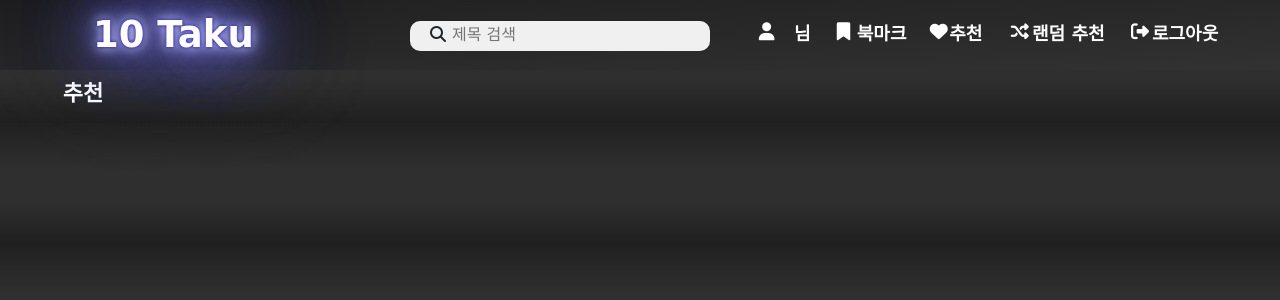
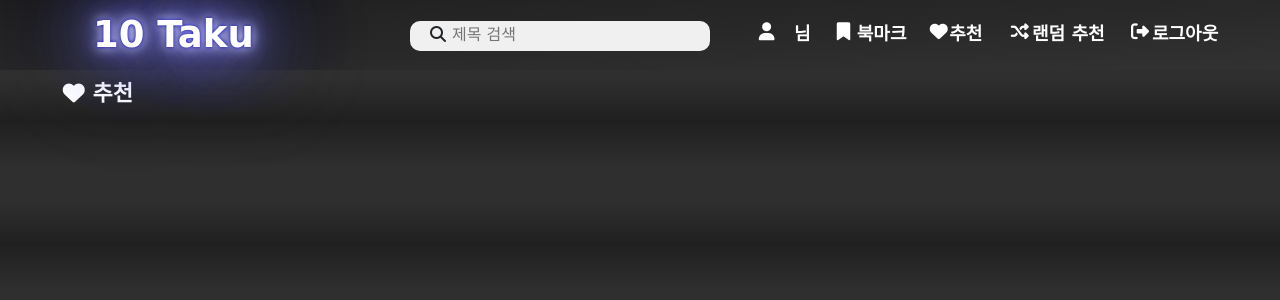
Before and after one commit to songheewon/10Taku, a Django app: template templates/animation/mainpage.html in a window 1280 px wide. Shown: the top 300 px of the page. Run offline with Django 4.2, Linux system fonts and the light colour scheme; the template is opened without the code that fills it, so the values that code supplies are empty; some libraries are stand-ins or nearby versions; some web fonts are replaced.

Commit message:
mainpage 수정

```diff
--- a/templates/animation/mainpage.html
+++ b/templates/animation/mainpage.html
@@ -51,9 +51,7 @@
 
         <header class="genre-header">
             <div class="genre-name">
-                {#                    <img src="../../static/image/{{ genre.name }}.png"#}
-                {#                         style="height: 40px; width: 40px; filter :brightness(0) invert(1);">#}
-                추천
+                <i class="fa-solid fa-heart"></i> <span id="userliked" class="like-txt">추천</span>
             </div>
         </header>
         <div class="genre">
@@ -72,8 +70,7 @@
                     </div>
                 </a>
             {% endfor %}
-            <div class="genre">
 
-
-            </div>
+        </div>
+    </div>
 {% endblock %}
```
